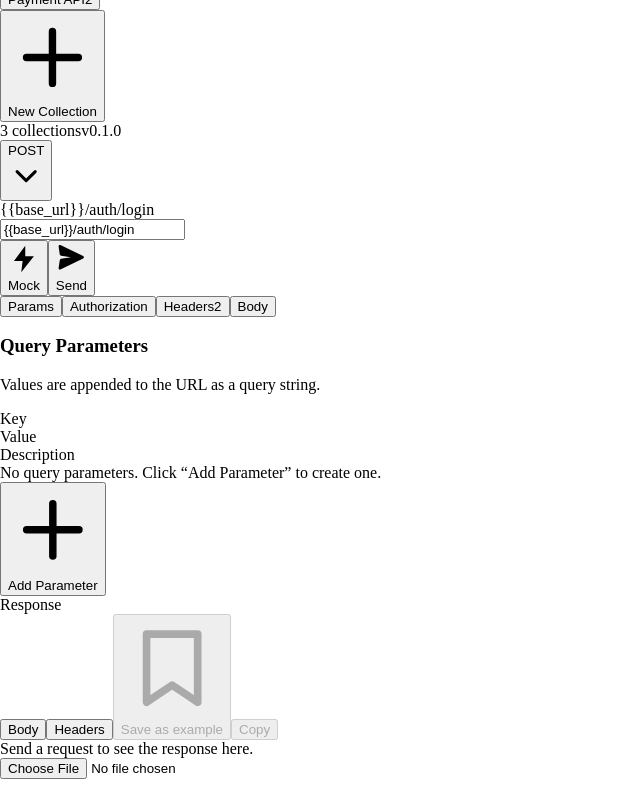
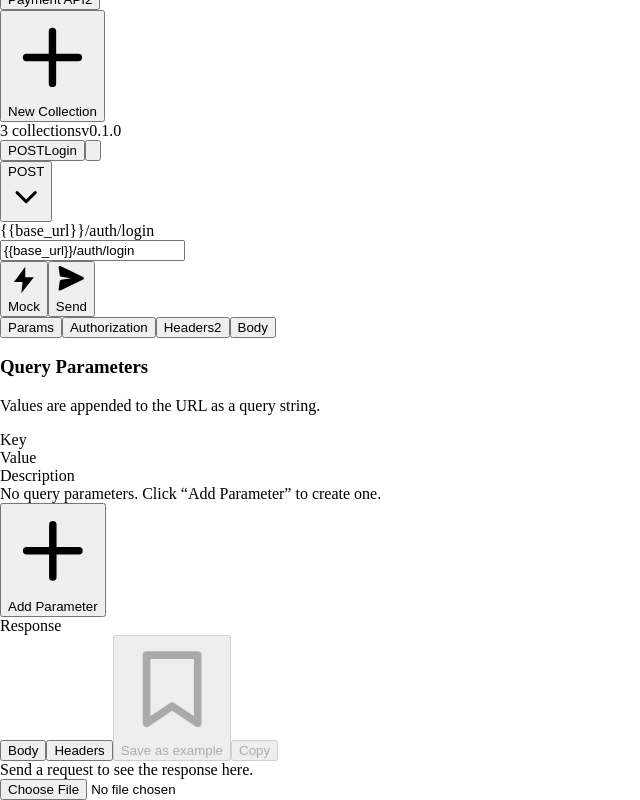
Before and after one commit to mamzky/ozai-api-studio, a React (Vite) app in the folder src/renderer/: page / in a window 1280 px wide. Shown: the part 4886-5686 px from the top of the page, without its empty margins (0-640 px from the left). Before the commit the page ends 5665 px from the top, so only its background shows below. Built offline with nearby package versions, Linux system fonts and the light colour scheme.

Commit message:
Add multi-tab request navigation

```diff
--- a/src/renderer/src/App.tsx
+++ b/src/renderer/src/App.tsx
@@ -2,6 +2,7 @@ import { useCallback, useEffect, useMemo, useRef, useState, type ChangeEvent, ty
 import TopBar from './components/TopBar'
 import Sidebar from './components/Sidebar'
 import RequestEditor from './components/RequestEditor'
+import RequestTabBar, { type RequestTabItem } from './components/RequestTabBar'
 import ResponseViewer from './components/ResponseViewer'
 import ContextMenu, { type ContextMenuItem } from './components/ContextMenu'
 import ConfirmDialog from './components/ConfirmDialog'
@@ -114,6 +115,7 @@ export default function App() {
   const [selectedCollectionId, setSelectedCollectionId] = useState<string | null>(null)
   const [selectedRequestId, setSelectedRequestId] = useState<string | null>(null)
   const [selectedExampleId, setSelectedExampleId] = useState<string | null>(null)
+  const [openTabs, setOpenTabs] = useState<string[]>([])
   const [expanded, setExpanded] = useState<Record<string, boolean>>({})
   const [search, setSearch] = useState('')
   const [workspace, setWorkspace] = useState('My Workspace')
@@ -174,6 +176,25 @@ export default function App() {
     void loadHistory().then(setHistoryEntries)
   }, [])
 
+  useEffect(() => {
+    if (!selectedRequestId) return
+    if (!findRequest(collections, selectedRequestId)) return
+    setOpenTabs((prev) => (prev.includes(selectedRequestId) ? prev : [...prev, selectedRequestId]))
+  }, [collections, selectedRequestId])
+
+  useEffect(() => {
+    if (!loaded) return
+    const validIds = new Set(collections.flatMap((collection) => collection.requests.map((request) => request.id)))
+    setOpenTabs((prev) => {
+      const next = prev.filter((requestId) => validIds.has(requestId))
+      return next.length === prev.length ? prev : next
+    })
+    if (selectedRequestId && !validIds.has(selectedRequestId)) {
+      setSelectedRequestId(null)
+      setSelectedExampleId(null)
+    }
+  }, [collections, loaded, selectedRequestId])
+
   const toggleCollection = useCallback((collectionId: string) => {
     setExpanded((prev) => ({ ...prev, [collectionId]: !prev[collectionId] }))
   }, [])
@@ -211,6 +232,7 @@ export default function App() {
     (requestId: string) => {
       setSelectedRequestId(requestId)
       setSelectedExampleId(null)
+      setOpenTabs((prev) => (prev.includes(requestId) ? prev : [...prev, requestId]))
       const found = findRequest(collections, requestId)
       if (found) {
         setSelectedCollectionId(found.collection.id)
@@ -218,6 +240,29 @@ export default function App() {
       }
     },
     [collections]
+  )
+
+  const handleCloseTab = useCallback(
+    (requestId: string) => {
+      const index = openTabs.indexOf(requestId)
+      const next = openTabs.filter(
+        (id) => id !== requestId && Boolean(findRequest(collections, id))
+      )
+      setOpenTabs(next)
+      if (selectedRequestId !== requestId) return
+
+      const fallback = next[index] ?? next[index - 1] ?? null
+      setSelectedExampleId(null)
+      setSelectedRequestId(fallback)
+      if (fallback) {
+        const found = findRequest(collections, fallback)
+        if (found) {
+          setSelectedCollectionId(found.collection.id)
+          setExpanded((prev) => ({ ...prev, [found.collection.id]: true }))
+        }
+      }
+    },
+    [collections, openTabs, selectedRequestId]
   )
 
   const handleSelectCollection = useCallback((collectionId: string) => {
@@ -250,6 +295,7 @@ export default function App() {
       confirmLabel: 'Clear All',
       onConfirm: () => {
         setCollections([])
+        setOpenTabs([])
         setExpanded({})
         setSelectedCollectionId(null)
         setSelectedRequestId(null)
@@ -1021,6 +1067,16 @@ export default function App() {
     [collections, handleDeleteExample]
   )
 
+  const requestTabs: RequestTabItem[] = openTabs
+    .map((requestId) => findRequest(collections, requestId)?.request)
+    .filter((request): request is ApiRequest => Boolean(request))
+    .map((request) => ({
+      id: request.id,
+      name: request.name,
+      method: request.method,
+      mock: request.mock
+    }))
+
   const breadcrumb = active
     ? `${active.collection.name} / ${active.request.name}${activeExample ? ` / ${activeExample.name}` : ''}`
     : 'No request selected'
@@ -1070,6 +1126,12 @@ export default function App() {
         />
 
         <main className="flex min-h-0 min-w-0 flex-1 flex-col">
+          <RequestTabBar
+            tabs={requestTabs}
+            activeId={selectedRequestId}
+            onSelect={handleSelectRequest}
+            onClose={handleCloseTab}
+          />
           {active ? (
             <div ref={splitRef} className="flex min-h-0 flex-1 flex-col">
               <RequestEditor
--- /dev/null
+++ b/src/renderer/src/components/RequestTabBar.tsx
@@ -0,0 +1,72 @@
+import { METHOD_STYLES } from '../lib/methods'
+import { X } from './Icons'
+import type { HttpMethod } from '../types/api'
+
+export interface RequestTabItem {
+  id: string
+  name: string
+  method: HttpMethod
+  mock: boolean
+}
+
+interface RequestTabBarProps {
+  tabs: RequestTabItem[]
+  activeId: string | null
+  onSelect: (requestId: string) => void
+  onClose: (requestId: string) => void
+}
+
+export default function RequestTabBar({ tabs, activeId, onSelect, onClose }: RequestTabBarProps) {
+  if (tabs.length === 0) return null
+
+  return (
+    <div
+      role="tablist"
+      aria-label="Open request tabs"
+      className="studio-scroll flex shrink-0 items-stretch overflow-x-auto border-b border-studio-border bg-studio-panel/60"
+    >
+      {tabs.map((tab) => {
+        const active = tab.id === activeId
+        const method = METHOD_STYLES[tab.method]
+        return (
+          <div
+            key={tab.id}
+            onAuxClick={(event) => {
+              if (event.button === 1) {
+                event.preventDefault()
+                onClose(tab.id)
+              }
+            }}
+            className={`group relative flex min-w-[150px] max-w-[220px] shrink-0 items-center border-r border-studio-border transition-colors ${
+              active ? 'bg-studio-bg text-studio-text' : 'text-studio-muted hover:bg-studio-strong/30 hover:text-studio-text'
+            }`}
+          >
+            <button
+              type="button"
+              role="tab"
+              aria-selected={active}
+              onClick={() => onSelect(tab.id)}
+              title={`${tab.method} ${tab.name}`}
+              className="flex min-w-0 flex-1 items-center gap-2 py-2 pl-3 pr-1 text-left"
+            >
+              <span className={`shrink-0 font-mono text-[10px] font-bold ${method.text}`}>{tab.method}</span>
+              <span className="truncate text-xs">{tab.name}</span>
+              {tab.mock && <span className="h-1 w-1 shrink-0 rounded-full bg-violet-400/70" title="Mock enabled" />}
+            </button>
+            <button
+              type="button"
+              onClick={() => onClose(tab.id)}
+              title="Close tab"
+              className={`mr-1.5 grid h-5 w-5 shrink-0 place-items-center rounded text-studio-faint transition-colors hover:bg-studio-strong/70 hover:text-studio-text ${
+                active ? 'opacity-100' : 'opacity-0 group-hover:opacity-100'
+              }`}
+            >
+              <X className="h-3 w-3" />
+            </button>
+            {active && <span className="absolute inset-x-0 bottom-0 h-0.5 bg-studio-accent" />}
+          </div>
+        )
+      })}
+    </div>
+  )
+}
```
Also changed, not shown: 1 other file (tests, documents, lock files or other folders).
